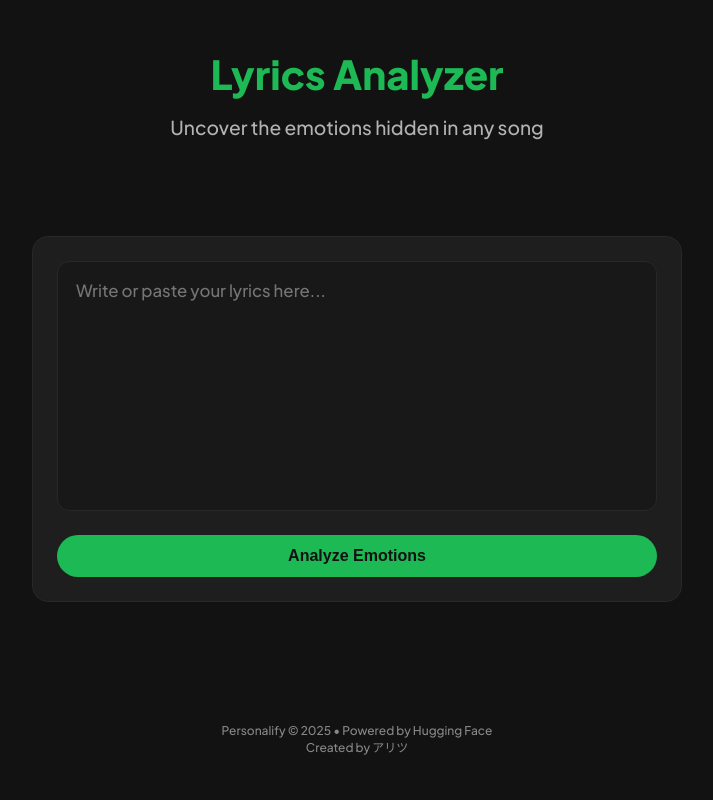
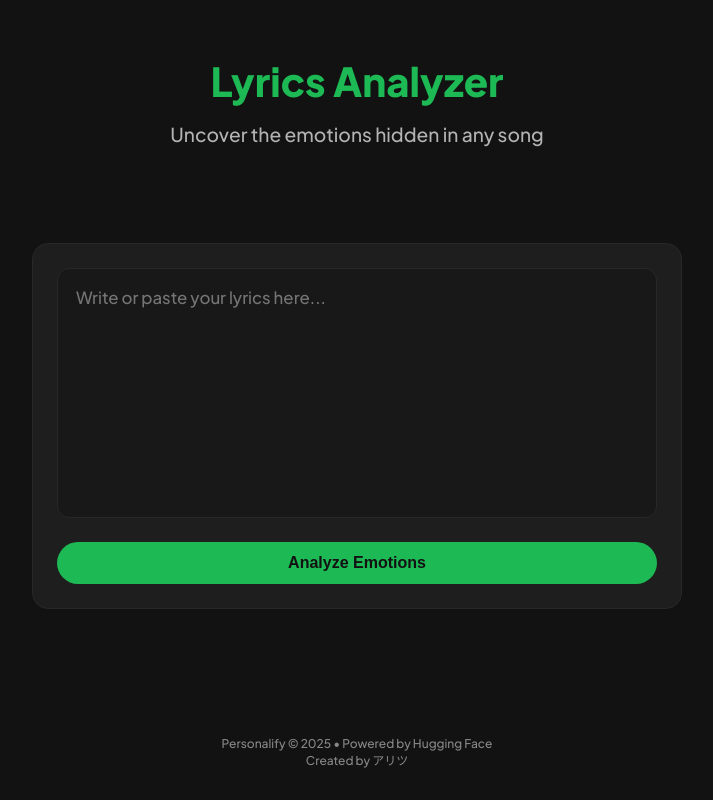
Before and after one commit to anggars/personalify, a FastAPI app: page /lyrics in a window 1280 px wide. Shown: the whole page, without its empty margins (283-996 px from the left). Run offline with FastAPI, Linux system fonts and the light colour scheme.

Commit message:
fix padding and footer consistency

```diff
--- a/frontend/static/styles/about.css
+++ b/frontend/static/styles/about.css
@@ -254,6 +254,7 @@ footer.fade-in {
     /* Perbaiki jarak footer di mobile */
     footer {
         padding-bottom: 0; /* Hapus padding ganda */
-        margin-top: 1.5rem;
+        margin-top: 1.75rem;
+        margin-bottom: 0.5rem;
     }
 }
--- a/frontend/static/styles/dashboard.css
+++ b/frontend/static/styles/dashboard.css
@@ -201,7 +201,7 @@ li {
 }
 footer {
     width: 100%;
-    margin-top: 2rem;
+    margin-top: 1.75rem;
     text-align: center;
     font-size: 0.75rem;
     color: #888;
@@ -303,7 +303,7 @@ footer.fade-in {
 /* === ATURAN UNTUK MOBILE === */
 @media (max-width: 768px) {
     body {
-        padding: 1rem;
+        padding: 1.5rem;
     }
     header h1 {
         font-size: 2rem;
--- a/frontend/static/styles/home.css
+++ b/frontend/static/styles/home.css
@@ -71,7 +71,7 @@ p {
 /* === ATURAN UNTUK MOBILE === */
 @media (max-width: 768px) {
     body {
-        padding: 1.5rem; /* Jarak tepi disesuaikan */
+        padding: 2rem; /* Jarak tepi disesuaikan */
     }
 
     .logo {
--- a/frontend/static/styles/lyrics.css
+++ b/frontend/static/styles/lyrics.css
@@ -61,7 +61,9 @@ header p.subtitle {
     display: flex;
     flex-direction: column;
     gap: 1.5rem;
-    align-items: center;
+
+    /* ▼▼▼ PERBAIKAN 1 (ANTI-MENCIUT) ▼▼▼ */
+    align-items: stretch; /* Semula: align-items: center; */
 }
 
 .lyrics-form textarea {
@@ -109,23 +111,14 @@ header p.subtitle {
 }
 
 .lyrics-form textarea::-webkit-resizer {
-    /* Menghilangkan gaya default browser */
     -webkit-appearance: none;
     appearance: none;
-
-    /* KUNCI: Samakan warna dengan background textarea untuk menutupi teks di belakangnya */
     background-color: transparent;
-
-    /* Hapus semua elemen visual lainnya (border, gambar, dll) */
     border: none;
     outline: none;
     background-image: none;
-
-    /* Tentukan area klik yang tak terlihat */
     width: 16px;
     height: 16px;
-
-    /* Kursor tetap berubah sebagai satu-satunya petunjuk */
     cursor: se-resize;
 }
 
@@ -179,20 +172,16 @@ header p.subtitle {
 }
 
 .emotion-label {
-    /* biarkan label panjang, tidak di-ellipsis */
     font-weight: 700;
     color: #fff;
     text-transform: capitalize;
     letter-spacing: 0.5px;
     white-space: nowrap;
-    /* hilangkan overflow/ellipsis agar teks tidak terpotong */
     overflow: visible;
     text-overflow: unset;
-    /* JANGAN pakai flex-basis/fixed width di sini */
 }
 
 .emotion-bar-bg {
-    /* Bar akan menyesuaikan sisa ruang, tapi... */
     flex: 1 1 0;
     background: #282828;
     border-radius: 50px;
@@ -203,7 +192,6 @@ header p.subtitle {
     display: block;
 }
 
-/* Agar semua bar sejajar mengikuti label terpanjang */
 .emotion-bars-group {
     display: flex;
     flex-direction: column;
@@ -288,7 +276,7 @@ footer.fade-in {
 /* =================================== */
 @media (max-width: 768px) {
     body {
-        padding: 1rem;
+        padding: 1.5rem;
         padding-bottom: 100px;
     }
 
@@ -329,7 +317,7 @@ footer.fade-in {
         width: 100%;
         display: flex;
         flex-direction: column;
-        align-items: center;
+        align-items: center; /* Di mobile, kita kembalikan ke center */
         justify-content: center;
     }
 
@@ -345,7 +333,6 @@ footer.fade-in {
         background: #181818;
     }
 
-    /* Hasil emosi tetap lebar seperti desktop, tidak dipaksa ke tengah */
     #results-section {
         margin-top: 1.5rem;
         width: 100%;
@@ -355,7 +342,6 @@ footer.fade-in {
         box-sizing: border-box;
     }
 
-    /* Kembalikan tombol ke posisi desktop (kanan) */
     .analysis-controls {
         flex-direction: row;
         gap: 1.5rem;
@@ -446,7 +432,7 @@ footer.fade-in {
         padding: 1.5rem 0;
         position: absolute;
         left: 0;
-        bottom: 0;
+        bottom: 0.5rem;
         width: 100%;
         background: #121212;
         border-top: none;
@@ -458,9 +444,7 @@ footer.fade-in {
 /* ====== PENYEMPURNAAN FINAL: ANIMASI & JARAK ====== */
 /* ================================================== */
 
-/* 1. PERBAIKAN: EFEK "GERAK" (HOVER) PADA TEXTBOX */
 .lyrics-form textarea {
-    /* Menambahkan 'transform' ke transisi agar gerakan mulus */
     transition: border-color 0.2s, box-shadow 0.2s, transform 0.2s ease;
 }
 
@@ -469,14 +453,10 @@ footer.fade-in {
     box-shadow: 0 0 0 2px rgba(85, 85, 85, 0.2);
 }
 
-/* 2. PERBAIKAN: JARAK BAWAH YANG SIMETRIS */
-/* Aturan ini menimpa aturan lama yang salah */
 .emotion-bar-row:last-child {
-    margin-bottom: 1rem; /* Mengembalikan jarak bawah agar tidak menempel */
+    margin-bottom: 1rem;
 }
 
-/* 3. PERBAIKAN: ANIMASI KILAU (SHIMMER) DI SELURUH BAR */
-/* Siapkan bar background untuk menampung animasi */
 .emotion-bar-bg {
     position: relative;
     overflow: hidden;
@@ -510,7 +490,6 @@ footer.fade-in {
     }
 }
 
-/* 1. Definisikan kursor (akan dipakai oleh JS) */
 .typing-cursor {
   display: inline-block;
   width: 10px;
@@ -526,12 +505,10 @@ footer.fade-in {
   50% { background-color: var(--primary); }
 }
 
-/* 2. Sembunyikan elemen yang mau diketik */
 header h1, header p.subtitle, .container {
     visibility: hidden;
 }
 
-/* 3. Definisikan animasi fade-in (untuk form) */
 @keyframes fadeInUp {
     from {
         opacity: 0;
@@ -542,3 +519,39 @@ header h1, header p.subtitle, .container {
         transform: translateY(0);
     }
 }
+
+
+/* ================================================== */
+/* ====== PERBAIKAN LAYOUT DESKTOP (Sticky Footer) ====== */
+/* ================================================== */
+
+@media (min-width: 769px) {
+
+    /* 1. Paksa body untuk jadi full-height flex container */
+    body {
+        display: flex;
+        flex-direction: column;
+        min-height: 100vh;
+        box-sizing: border-box; /* Agar padding 2rem tidak merusak */
+    }
+
+    /* 2. Paksa <main> untuk mengisi sisa ruang & center konten */
+    main.main-content {
+        flex-grow: 1;
+
+        display: flex;
+        flex-direction: column;
+        align-items: center; /* Tetap center horizontal */
+        justify-content: center; /* Center vertikal */
+        width: 100%;
+    }
+
+    /* 3. Pastikan .container tidak merusak layout */
+    .container {
+        /*
+         * Kita biarkan style asli .container (termasuk justify-content: center)
+         * agar box-nya tetap di tengah.
+         */
+         width: 100%; /* Pastikan .container mengisi .main-content */
+    }
+}
```
